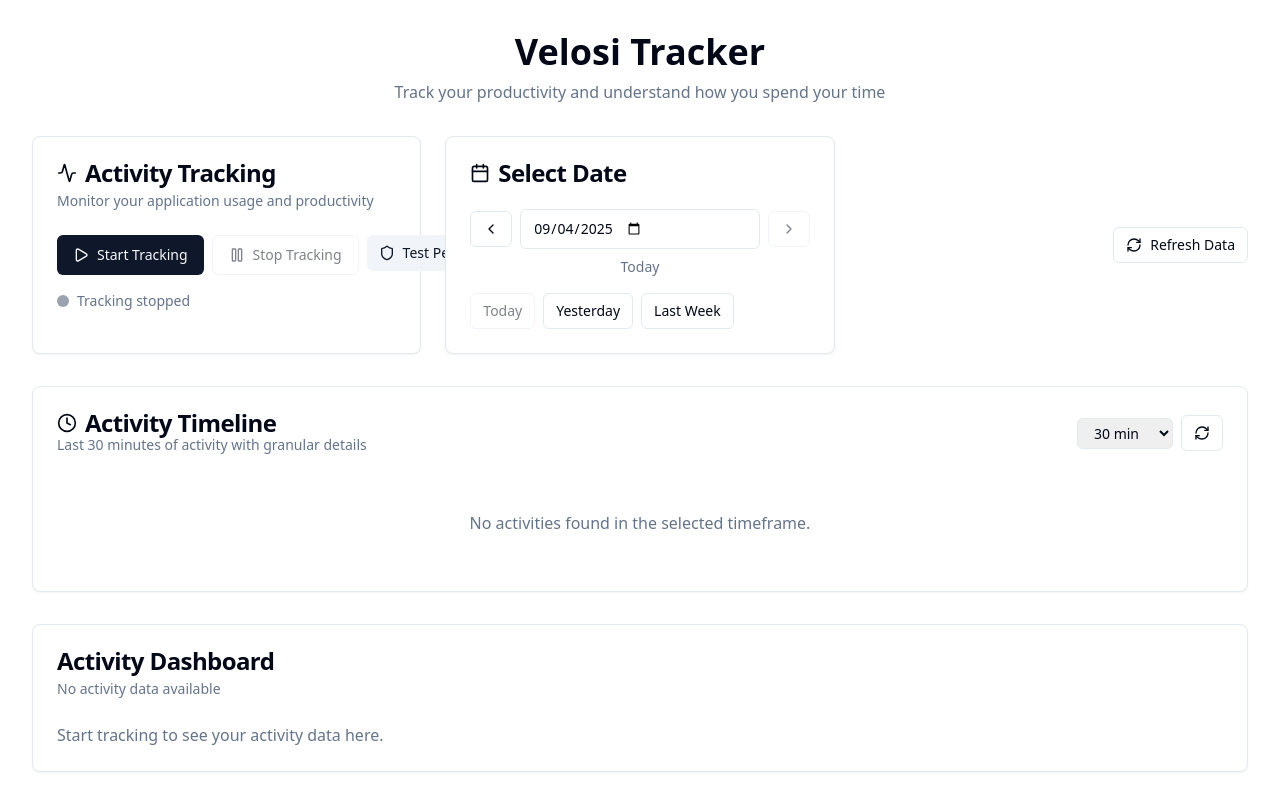
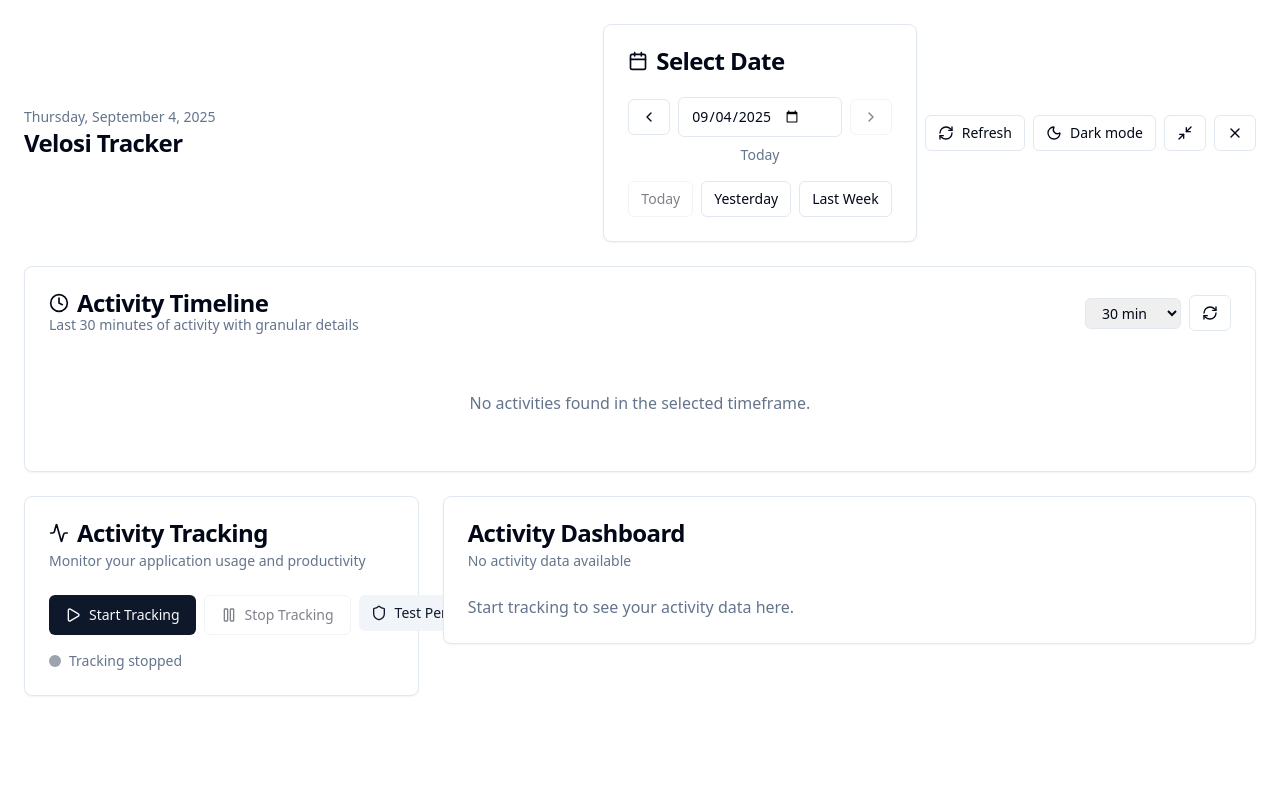
Before and after one commit to faiyaz26/velosi, a React (Vite) app: page / in a window 1280 px wide. Built offline with nearby package versions, Linux system fonts and the light colour scheme.

Commit message:
Update UI

```diff
--- a/index.html
+++ b/index.html
@@ -1,14 +1,17 @@
 <!doctype html>
 <html lang="en">
+
 <head>
   <meta charset="UTF-8" />
   <link rel="icon" type="image/svg+xml" href="/vite.svg" />
   <meta name="viewport" content="width=device-width, initial-scale=1.0" />
-    <title>Tauri + React + Typescript</title>
+  <title>Velosi Tracker</title>
+  <meta name="theme-color" content="#0b1220" />
 </head>
 
 <body>
   <div id="root"></div>
   <script type="module" src="/src/main.tsx"></script>
 </body>
+
 </html>
--- a/src-tauri/tauri.conf.json
+++ b/src-tauri/tauri.conf.json
@@ -1,6 +1,6 @@
 {
   "$schema": "https://schema.tauri.app/config/2",
-  "productName": "velosi-tracker",
+  "productName": "Velosi Tracker",
   "version": "0.1.0",
   "identifier": "com.velosi.velosi-tracker",
   "build": {
@@ -16,7 +16,8 @@
         "width": 1200,
         "height": 800,
         "minWidth": 800,
-        "minHeight": 600
+        "minHeight": 600,
+        "visible": true
       }
     ],
     "security": {
--- a/src/App.tsx
+++ b/src/App.tsx
@@ -7,9 +7,10 @@ import {
 } from "@/components/ActivityDashboard";
 import { DateSelector } from "@/components/DateSelector";
 import { TimelineChart } from "@/components/TimelineChart";
+import { ThemeToggle } from "@/components/ThemeToggle";
 import { Button } from "@/components/ui/button";
 import { format } from "date-fns";
-import { RefreshCw } from "lucide-react";
+import { RefreshCw, Minimize2, X } from "lucide-react";
 
 function App() {
   const [selectedDate, setSelectedDate] = useState(new Date());
@@ -19,6 +20,22 @@ function App() {
   ] = useState<ActivitySummary | null>(null);
   const [loading, setLoading] = useState(false);
   const [lastUpdated, setLastUpdated] = useState<Date | null>(null);
+
+  const handleMinimize = async () => {
+    try {
+      await invoke("hide_main_window");
+    } catch (error) {
+      console.error("Failed to minimize window:", error);
+    }
+  };
+
+  const handleClose = async () => {
+    try {
+      await invoke("quit_app");
+    } catch (error) {
+      console.error("Failed to close app:", error);
+    }
+  };
 
   useEffect(() => {
     loadActivitySummary(selectedDate);
@@ -61,29 +78,23 @@ function App() {
   };
 
   return (
-    <div className="min-h-screen bg-background p-8">
-      <div className="max-w-7xl mx-auto space-y-8">
-        {/* Header */}
-        <div className="text-center">
-          <h1 className="text-4xl font-bold">Velosi Tracker</h1>
-          <p className="text-muted-foreground mt-2">
-            Track your productivity and understand how you spend your time
+    <div className="min-h-screen bg-background p-6">
+      <div className="max-w-7xl mx-auto space-y-6">
+        {/* Top bar */}
+        <div className="flex items-center justify-between">
+          <div>
+            <p className="text-sm text-muted-foreground">
+              {format(new Date(), "EEEE, MMMM d, yyyy")}
             </p>
-          {lastUpdated && (
-            <p className="text-sm text-muted-foreground mt-1">
-              Last updated: {format(lastUpdated, "HH:mm:ss")}
-            </p>
-          )}
+            <h1 className="text-2xl font-semibold tracking-tight">
+              Velosi Tracker
+            </h1>
           </div>
-
-        {/* Controls */}
-        <div className="grid grid-cols-1 lg:grid-cols-3 gap-6">
-          <TrackingControls />
+          <div className="flex items-center gap-2">
             <DateSelector
               selectedDate={selectedDate}
               onDateChange={setSelectedDate}
             />
-          <div className="flex items-center justify-center lg:justify-end">
             <Button
               onClick={handleRefresh}
               disabled={loading}
@@ -94,24 +105,56 @@ function App() {
               <RefreshCw
                 className={`h-4 w-4 ${loading ? "animate-spin" : ""}`}
               />
-              Refresh Data
+              Refresh
+            </Button>
+            <ThemeToggle />
+            <Button
+              onClick={handleMinimize}
+              size="sm"
+              variant="outline"
+              className="flex items-center gap-1"
+            >
+              <Minimize2 className="h-4 w-4" />
+            </Button>
+            <Button
+              onClick={handleClose}
+              size="sm"
+              variant="outline"
+              className="flex items-center gap-1"
+            >
+              <X className="h-4 w-4" />
             </Button>
           </div>
         </div>
 
-        {/* Timeline Chart */}
+        {lastUpdated && (
+          <p className="text-xs text-muted-foreground">
+            Last updated {format(lastUpdated, "HH:mm:ss")}
+          </p>
+        )}
+
+        {/* Timeline across top */}
         <TimelineChart minutes={30} />
 
-        {/* Dashboard */}
+        {/* Main grid below like the screenshot: left controls/activity, right analytics */}
+        <div className="grid grid-cols-1 lg:grid-cols-3 gap-6">
+          <div className="space-y-6 lg:col-span-1">
+            <TrackingControls />
+          </div>
+          <div className="lg:col-span-2">
             {loading ? (
               <div className="text-center p-8">
-            <p className="text-muted-foreground">Loading activity data...</p>
+                <p className="text-muted-foreground">
+                  Loading activity data...
+                </p>
               </div>
             ) : (
               <ActivityDashboard summary={activitySummary} />
             )}
           </div>
         </div>
+      </div>
+    </div>
   );
 }
 
--- a/src/components/ActivityDashboard.tsx
+++ b/src/components/ActivityDashboard.tsx
@@ -238,9 +238,9 @@ export function ActivityDashboard({ summary }: ActivityDashboardProps) {
               >
                 <div className="flex-1">
                   <p className="font-medium">{app.app_name}</p>
-                  <div className="w-full bg-gray-200 rounded-full h-2 mt-1">
+                  <div className="w-full bg-muted rounded-full h-2 mt-1">
                     <div
-                      className="bg-blue-600 h-2 rounded-full"
+                      className="bg-primary h-2 rounded-full"
                       style={{ width: `${app.percentage}%` }}
                     />
                   </div>
--- /dev/null
+++ b/src/components/ThemeToggle.tsx
@@ -0,0 +1,44 @@
+import { useEffect, useState } from "react";
+import { Moon, Sun } from "lucide-react";
+import { Button } from "@/components/ui/button";
+
+export function ThemeToggle() {
+  const [theme, setTheme] = useState<"light" | "dark">(() => {
+    const stored = localStorage.getItem("theme");
+    if (stored === "light" || stored === "dark") return stored;
+    return window.matchMedia &&
+      window.matchMedia("(prefers-color-scheme: dark)").matches
+      ? "dark"
+      : "light";
+  });
+
+  useEffect(() => {
+    const root = document.documentElement;
+    if (theme === "dark") {
+      root.classList.add("dark");
+    } else {
+      root.classList.remove("dark");
+    }
+    localStorage.setItem("theme", theme);
+  }, [theme]);
+
+  const toggle = () => setTheme((t) => (t === "dark" ? "light" : "dark"));
+
+  return (
+    <Button
+      variant="outline"
+      size="sm"
+      onClick={toggle}
+      className="flex items-center gap-2"
+    >
+      {theme === "dark" ? (
+        <Sun className="h-4 w-4" />
+      ) : (
+        <Moon className="h-4 w-4" />
+      )}
+      <span className="hidden sm:inline">
+        {theme === "dark" ? "Light" : "Dark"} mode
+      </span>
+    </Button>
+  );
+}
--- a/src/components/TimelineChart.tsx
+++ b/src/components/TimelineChart.tsx
@@ -88,12 +88,12 @@ export function TimelineChart({ minutes = 30 }: TimelineChartProps) {
   const getCategoryColor = (category: string) => {
     const colors = {
       Development: "bg-blue-500",
-      Productive: "bg-green-500",
-      Communication: "bg-yellow-500",
-      Social: "bg-purple-500",
-      Entertainment: "bg-red-500",
-      Unknown: "bg-gray-500",
-    };
+      Productive: "bg-emerald-500",
+      Communication: "bg-amber-500",
+      Social: "bg-fuchsia-500",
+      Entertainment: "bg-rose-500",
+      Unknown: "bg-muted-foreground",
+    } as const;
     return colors[category as keyof typeof colors] || colors.Unknown;
   };
 
@@ -170,7 +170,7 @@ export function TimelineChart({ minutes = 30 }: TimelineChartProps) {
             </div>
 
             {/* Timeline Bar */}
-            <div className="relative h-8 bg-gray-100 rounded-lg mb-4">
+            <div className="relative h-8 bg-muted rounded-lg mb-4 overflow-hidden">
               {timelineData.activities.map((activity) => {
                 const position = getTimelinePosition(
                   activity.start_time,
@@ -197,9 +197,9 @@ export function TimelineChart({ minutes = 30 }: TimelineChartProps) {
             {/* Activity List */}
             <div className="space-y-2">
               {timelineData.activities.map((activity) => (
-                <div key={activity.id} className="border rounded-lg">
+                <div key={activity.id} className="border rounded-lg bg-card">
                   <div
-                    className="p-3 cursor-pointer hover:bg-gray-50 flex items-center justify-between"
+                    className="p-3 cursor-pointer hover:bg-muted/60 flex items-center justify-between"
                     onClick={() => toggleActivity(activity.id)}
                   >
                     <div className="flex items-center gap-3">
@@ -260,7 +260,7 @@ export function TimelineChart({ minutes = 30 }: TimelineChartProps) {
                                   </span>
                                 </div>
                                 {segment.url && (
-                                  <div className="text-xs text-blue-600 truncate ml-2">
+                                  <div className="text-xs text-blue-500 truncate ml-2">
                                     {segment.url}
                                   </div>
                                 )}
--- a/src/components/TrackingControls.tsx
+++ b/src/components/TrackingControls.tsx
@@ -24,7 +24,7 @@ export function TrackingControls() {
     currentActivity,
     setCurrentActivity,
   ] = useState<CurrentActivity | null>(null);
-  const [permissionStatus, setPermissionStatus] = useState<string>("");
+  // Permission status is surfaced via alert for now; no need to store in state
   const [testingPermissions, setTestingPermissions] = useState(false);
 
   useEffect(() => {
@@ -71,11 +71,9 @@ export function TrackingControls() {
     setTestingPermissions(true);
     try {
       const result = await invoke<string>("test_permissions");
-      setPermissionStatus(result);
       alert(result); // Show result in alert for now
     } catch (error) {
       const errorMsg = `Failed to test permissions: ${error}`;
-      setPermissionStatus(errorMsg);
       alert(errorMsg);
     } finally {
       setTestingPermissions(false);
--- a/src/main.tsx
+++ b/src/main.tsx
@@ -1,10 +1,25 @@
-import React from "react";
+import React, { useEffect } from "react";
 import ReactDOM from "react-dom/client";
 import App from "./App";
 import "./index.css";
 
+function Root() {
+  useEffect(() => {
+    const stored = localStorage.getItem("theme");
+    const prefersDark =
+      window.matchMedia &&
+      window.matchMedia("(prefers-color-scheme: dark)").matches;
+    const theme = stored ?? (prefersDark ? "dark" : "light");
+    const root = document.documentElement;
+    if (theme === "dark") root.classList.add("dark");
+  }, []);
+  return (
+    <React.StrictMode>
+      <App />
+    </React.StrictMode>
+  );
+}
+
 ReactDOM.createRoot(document.getElementById("root") as HTMLElement).render(
-  <React.StrictMode>
-    <App />
-  </React.StrictMode>
+  <Root />
 );
```
Also changed, not shown: 2 other files (tests, documents, lock files or other folders). Lines whose indentation alone changed are shown as unchanged.
